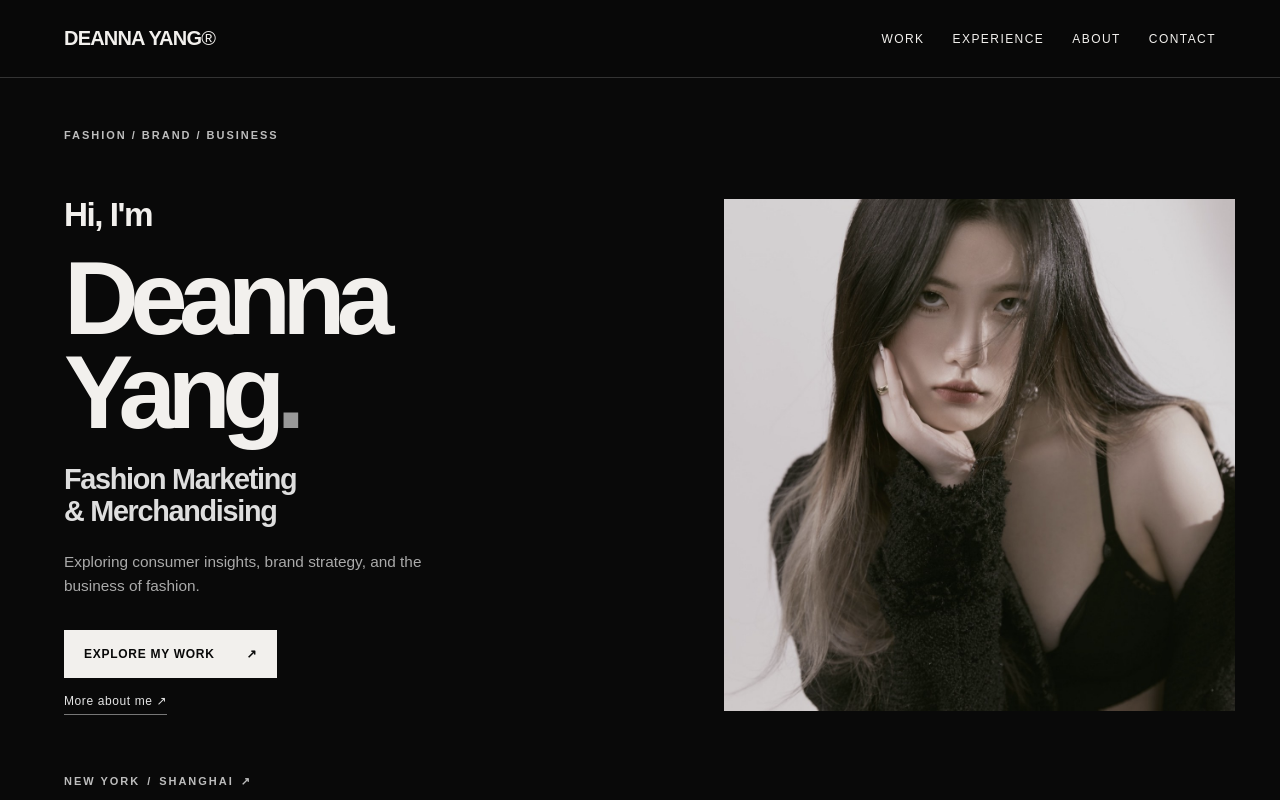
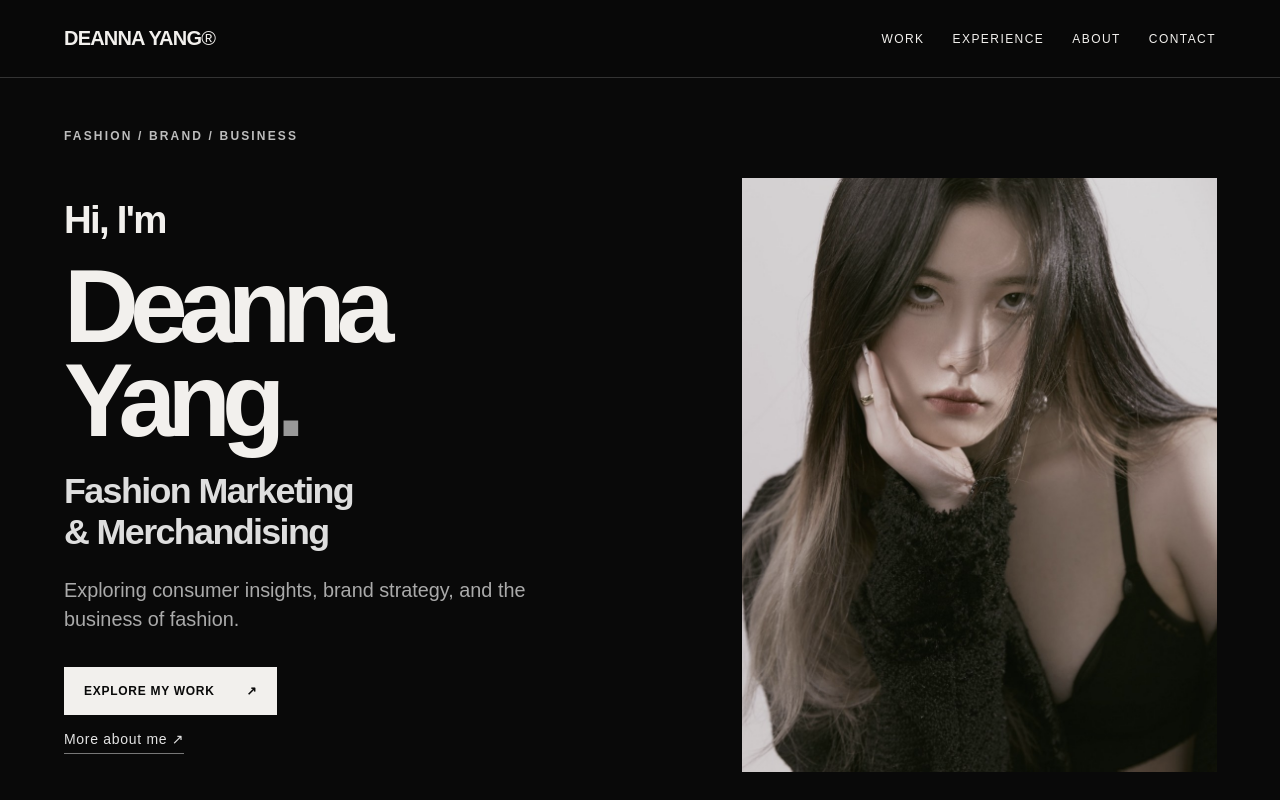
Before and after one commit to Deanna-05/portfolio, a plain HTML site: page index.html in a window 1280 px wide. Shown: the top 800 px of the page. Drawn offline with Linux system fonts and the light colour scheme.

Commit message:
Add files via upload

```diff
--- a/index.html
+++ b/index.html
@@ -109,6 +109,25 @@
   .intro-photo{width:min(88%,430px);aspect-ratio:1/1;}
   .intro-photo img{object-fit:cover;object-position:center 35%;}
 }
+
+/* Home hero: return to the original editorial photo's 4:5 proportions.
+   Give supporting text more presence without changing the name. */
+@media (min-width:651px){
+  .hero.hero-intro{grid-template-columns:53% 47%;min-height:min(780px,calc(100svh - 90px));}
+  .intro-right{justify-content:center;align-items:center;padding:0;}
+  .intro-photo{position:relative;inset:auto;width:min(79%,490px);aspect-ratio:4/5;margin:0 auto;overflow:hidden;}
+  .intro-photo img{width:100%;height:100%;max-height:none;object-fit:cover;object-position:center 34%;}
+  .intro-hello{font-size:clamp(28px,3vw,44px);}
+  .intro-role{font-size:clamp(28px,2.8vw,43px);line-height:1.14;}
+  .intro-copy p{font-size:clamp(18px,1.55vw,23px);line-height:1.5;max-width:540px;}
+  .intro-kicker,.intro-left-footer{font-size:12px;}
+  .intro-secondary{font-size:14px;}
+}
+@media (max-width:650px){
+  .intro-photo{width:min(88%,420px);aspect-ratio:4/5;}
+  .intro-photo img{object-fit:cover;object-position:center 34%;}
+  .intro-copy p{font-size:17px;max-width:440px;}
+}
 </style><style>
 /* Dream Echo: full-width, page-separated original visual presentation */
 .dream-sections{width:100%;max-width:1320px;margin:0 auto 70px}.dream-sections figure{margin:0 0 22px;background:#2d204b}.dream-sections figure img{width:100%;max-width:none;max-height:none;height:auto;display:block;margin:0;object-fit:contain}.dream-narrative{display:grid;grid-template-columns:220px 1fr;gap:30px;align-items:start;border-top:1px solid #555;padding:30px 0 42px;margin:30px 0;color:#eee}.dream-narrative p{font-size:clamp(18px,2.4vw,30px);line-height:1.35;max-width:760px;margin:0}@media(max-width:700px){.dream-narrative{grid-template-columns:1fr;gap:15px;padding:22px 0 28px}.dream-sections figure{margin-bottom:10px}}
```
